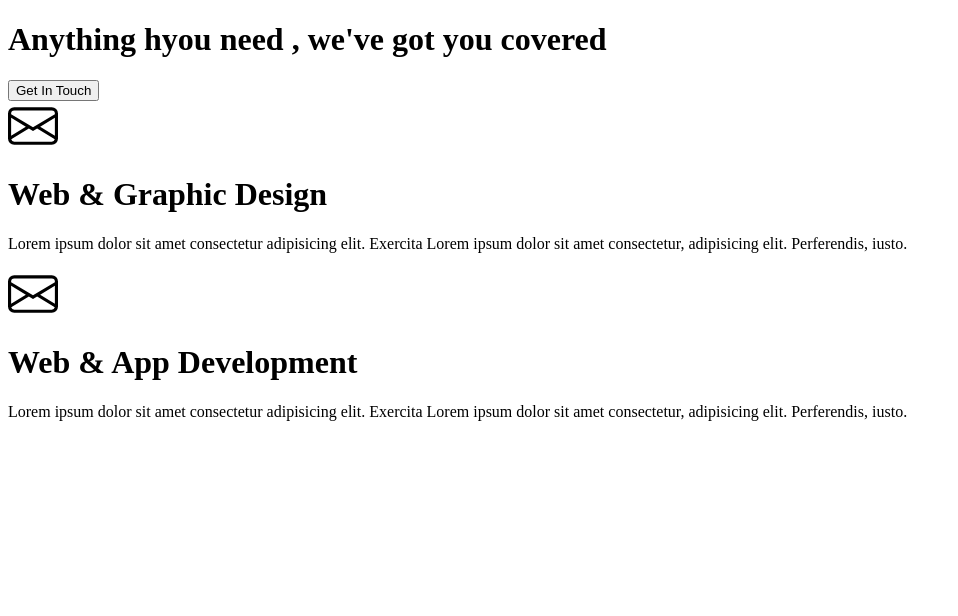
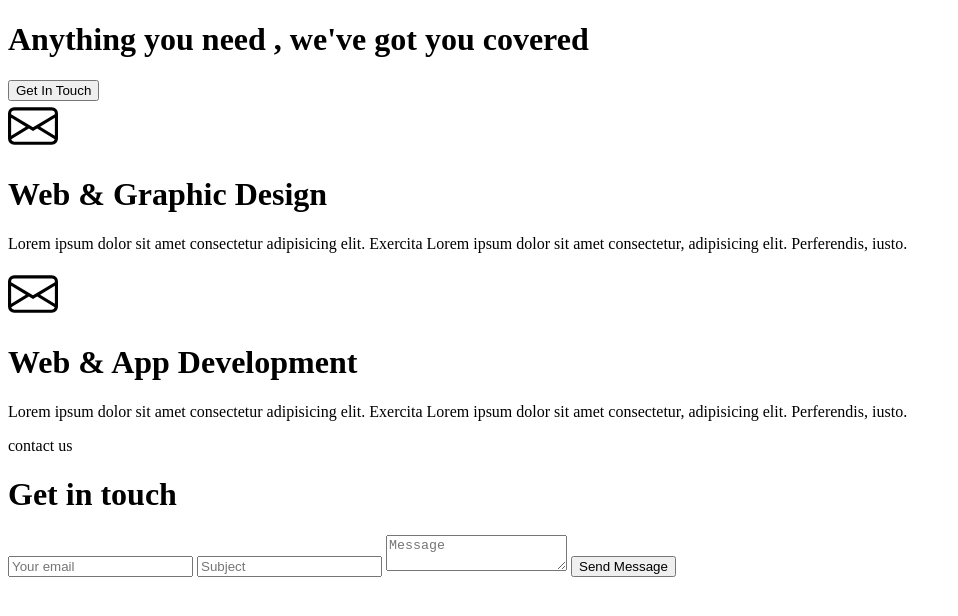
Before and after one commit to ImyMek1/TeamProject, a plain HTML site: page index.html in a window 1280 px wide. Shown: the whole page, without its empty margins (0-958 px from the left). Drawn offline with Linux system fonts and the light colour scheme.

Commit message:
htmlsection3/4

```diff
--- a/index.html
+++ b/index.html
@@ -10,7 +10,7 @@
       <div class="about">
 
             <div class="left">
-                <h1>Anything hyou need , we've got you covered</h1>
+                <h1>Anything you need , we've got you covered</h1>
                 <button class="main_btn">Get In Touch</button>
             </div>
 
@@ -47,5 +47,19 @@
 
         </div>
 
+
+        <div class="contact">
+            <div class="">
+                <p>contact us</p>
+                <h1>Get in touch</h1>
+            </div>
+            <form class="">
+                <input placeholder="Your email" type="email">
+                <input placeholder="Subject" type="text">
+                <textarea placeholder="Message" name="" id=""></textarea>
+                <button class="main_btn">Send Message</button>
+            </form>
+        </div>
+
 </body>
 </html>
```
